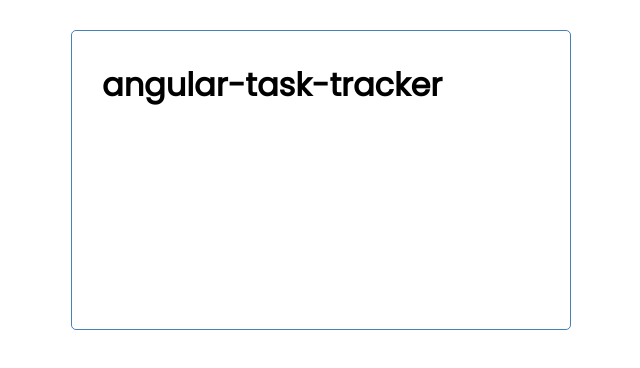
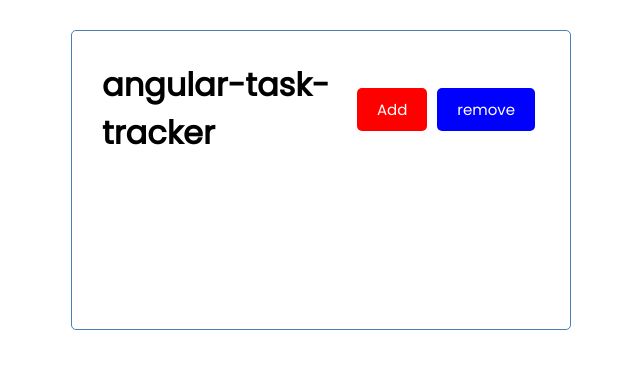
Before and after one commit to rihan-a/Angular-Task-Tracker, an Angular app: page / in a window 1280 px wide. Shown: the top 368 px of the page, without its empty margins (319-959 px from the left). Built offline with nearby package versions, Linux system fonts and the light colour scheme.

Commit message:
render button component

```diff
--- a/src/app/components/header/header.component.html
+++ b/src/app/components/header/header.component.html
@@ -1,3 +1,7 @@
 <header>
     <h1>{{title}}</h1>
+    <app-button color="red" text="Add" (btnClick)="toggleAddTask()"></app-button>
+
+    <app-button color="blue" text="remove" (btnClick)="toggleRemoveTask()"></app-button>
+
 </header>
```
